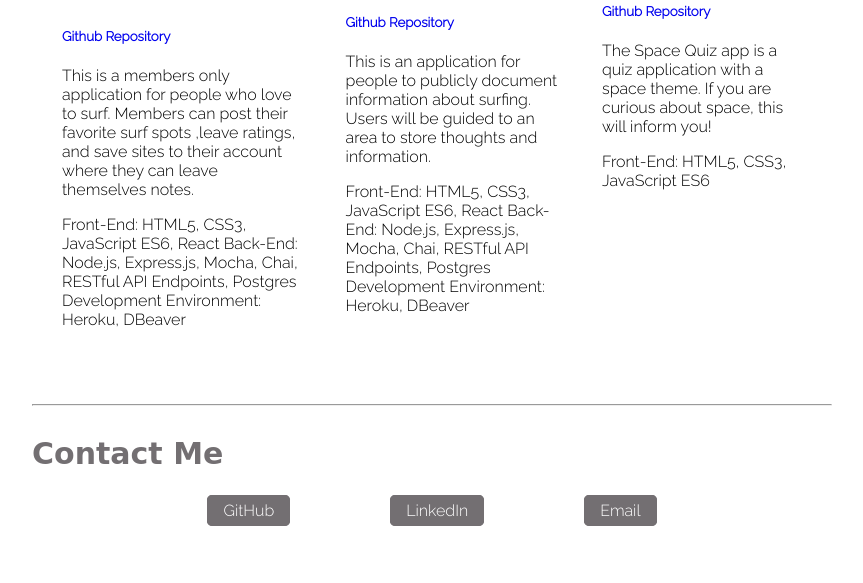
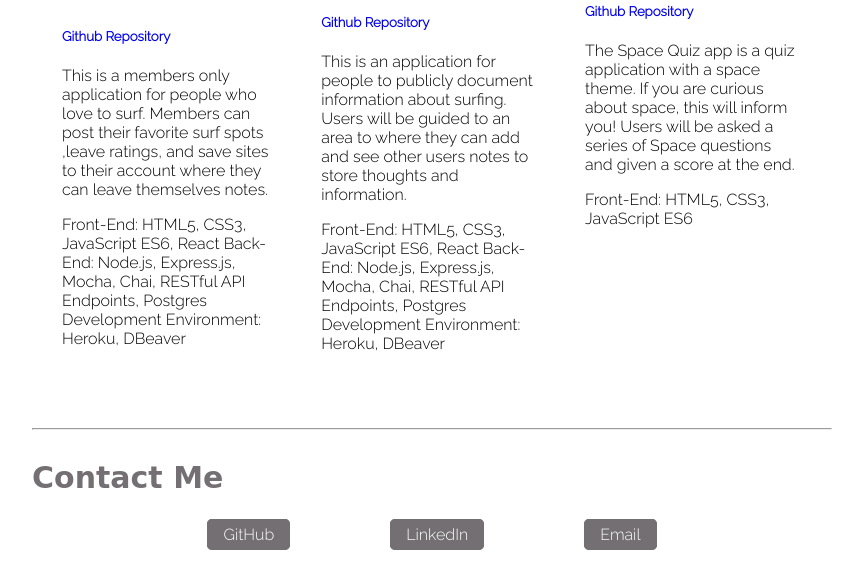
Before and after one commit to TheChunkyPumpkinhead/Profile-for-Chris, a plain HTML site: page index.html in a window 1280 px wide. Shown: the part 2121-2704 px from the top of the page, without its empty margins (208-1071 px from the left). Drawn offline with Linux system fonts and the light colour scheme; a web font is replaced by a local one.

Commit message:
edited text on description of projects

```diff
--- a/index.html
+++ b/index.html
@@ -107,7 +107,7 @@
           </h5>
           <p>
             This is an application for people to publicly document information about surfing. Users will be guided to an
-            area to store thoughts and information.
+            area to where they can add and see other users notes to store thoughts and information.
           </p>
           <p>
             Front-End: HTML5, CSS3, JavaScript ES6, React
@@ -127,7 +127,7 @@
           </h5>
           <p>
             The Space Quiz app is a quiz application with a space theme. If you are curious about space, this will
-            inform you!</p>
+            inform you! Users will be asked a series of Space questions and given a score at the end. </p>
           <p>
             Front-End: HTML5, CSS3, JavaScript ES6
           </p>
```
Also changed, not shown: 1 other file.
